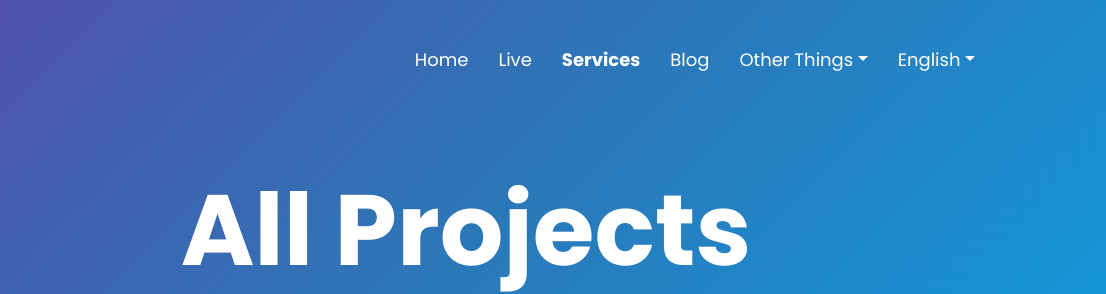
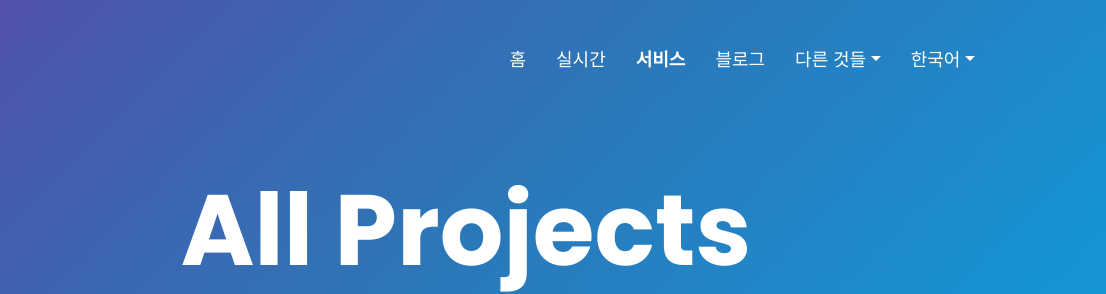
Before and after one commit to Blackcats4567/website2022, a plain HTML site: page ko/services.html in a window 1280 px wide. Shown: the top 294 px of the page, 174-1280 px from the left. Drawn offline with Linux system fonts and the light colour scheme; some packages are replaced by stand-ins of ours.

Commit message:
Update services.html

```diff
--- a/ko/services.html
+++ b/ko/services.html
@@ -1,6 +1,6 @@
 <!DOCTYPE html>
 
-<html lang="en">
+<html lang="ko">
 
 <head>
   <meta charset="utf-8">
@@ -46,27 +46,27 @@
     <div class="collapse navbar-collapse text-center" id="navigation">
       <ul class="navbar-nav ml-auto">
         <li class="nav-item">
-          <a class="nav-link" href="index.html">Home</a>
+          <a class="nav-link" href="index.html">홈</a>
         </li>
         <li class="nav-item">
-          <a class="nav-link" href="live.html">Live</a>
+          <a class="nav-link" href="live.html">실시간</a>
         </li>
         <li class="nav-item active">
-          <a class="nav-link" href="services.html">Services</a>
+          <a class="nav-link" href="services.html">서비스</a>
         </li>
         <li class="nav-item">
-          <a class="nav-link" href="blog.html">Blog</a>
+          <a class="nav-link" href="blog.html">블로그</a>
         </li>
         <li class="nav-item dropdown">
-          <a class="nav-link dropdown-toggle" href="#" role="button" data-toggle="dropdown" aria-haspopup="true" aria-expanded="false">Other Things</a>
+          <a class="nav-link dropdown-toggle" href="#" role="button" data-toggle="dropdown" aria-haspopup="true" aria-expanded="false">다른 것들</a>
           <div class="dropdown-menu">
-            <a class="dropdown-item" href="partner.html">Partner Program</a>
-            <a class="dropdown-item" href="staff.html">Staffs</a>
-            <a class="dropdown-item" href="memberships.html">Premium</a>
+            <a class="dropdown-item" href="partner.html">파트너 프로그램</a>
+            <a class="dropdown-item" href="staff.html">스태프</a>
+            <a class="dropdown-item" href="memberships.html">프리미엄</a>
           </div>
         </li>
         <li class="nav-item dropdown">
-          <a class="nav-link dropdown-toggle" href="#" role="button" data-toggle="dropdown" aria-haspopup="true" aria-expanded="false">English</a>
+          <a class="nav-link dropdown-toggle" href="#" role="button" data-toggle="dropdown" aria-haspopup="true" aria-expanded="false">한국어</a>
           <div class="dropdown-menu">
             <a class="dropdown-item" href="https://www.blackcats4567.com/en">English</a>
             <a class="dropdown-item" href="https://www.blackcats4567.com/ko">한국어</a>
```
